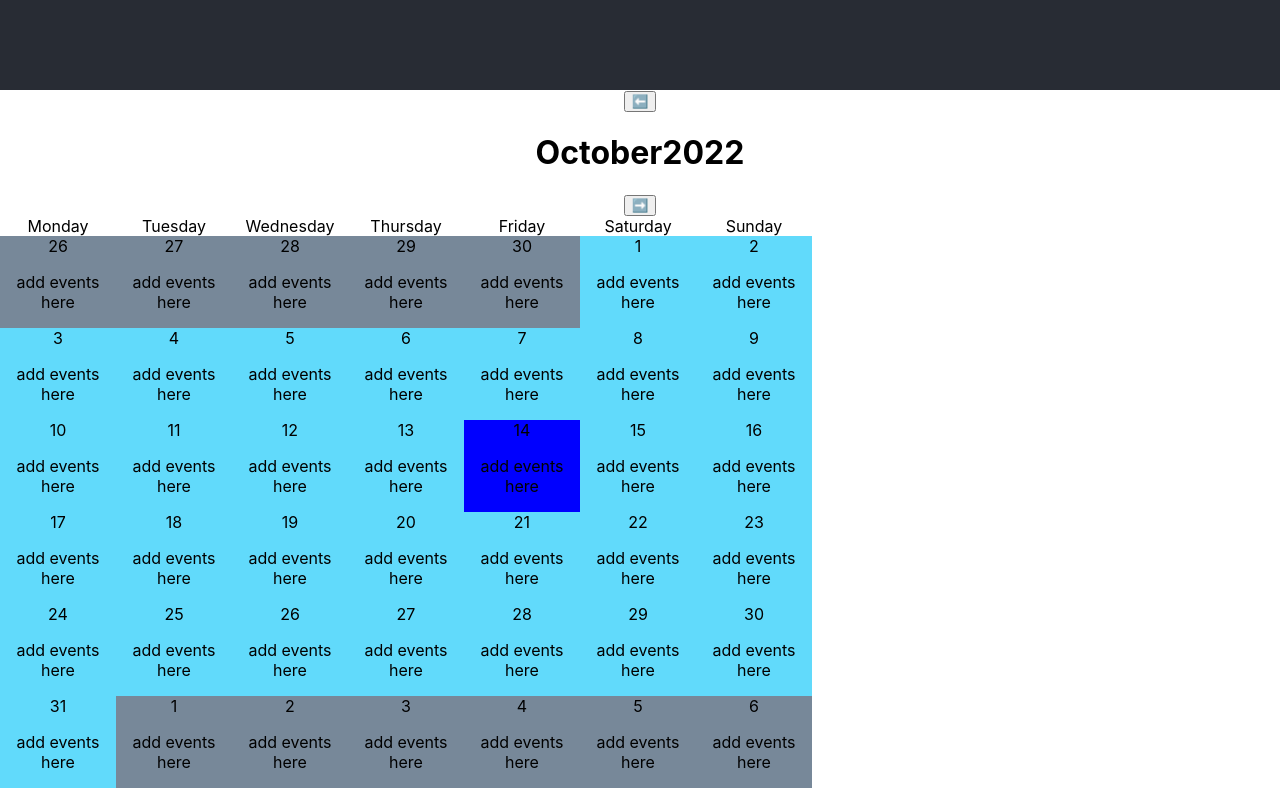
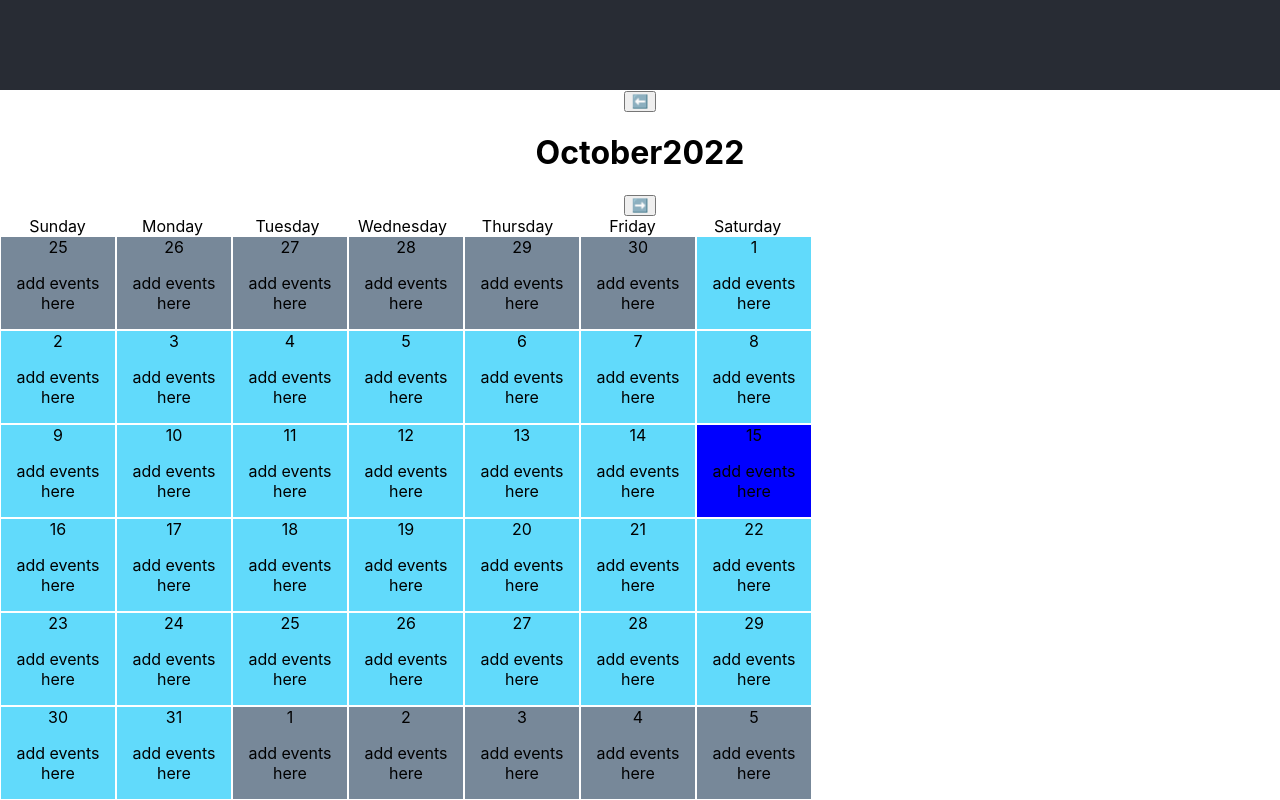
Before and after one commit to joeypettit/solo-spike-calendar, a React (Create React App) app: page / in a window 1280 px wide. Shown: the part 710-1510 px from the top of the page. Built offline with nearby package versions, Linux system fonts and the light colour scheme.

Commit message:
finished basic month view, works for all months

```diff
--- a/src/App.css
+++ b/src/App.css
@@ -39,21 +39,24 @@
 
 .cell-thismonth{
   background-color: #61dafb;
-  width: 116px;
+  width: 114px;
+  margin: 1px;
 }
 
 .cell-othermonth{
   background-color: lightslategray;
-  width: 116px;
+  width: 114px;
+  margin: 1px;
 }
 
 .cell-thismonth.currentday{
   background-color: blue;
-  width: 116px;
+  width: 114px;
+  margin: 1px;
 }
 
 .dayname{
-  width: 116px;
+  width: 115px;
 }
 
 
--- a/src/App.jsx
+++ b/src/App.jsx
@@ -1,32 +1,57 @@
 import './App.css';
-import {useState} from 'react';
+import {useState, useEffect} from 'react';
 import CalNav from './CalNav';
 
 function App() {
-  const todaysDate = new Date();  // get today's date
-  console.log('todays date', todaysDate);
+
+  //~~~~~~~~~~~~~~~ STATE AND VARIABLES~~~~~~~~~~~~~~~~~~~~
+  // get today's date
+  const todaysDate = new Date();
 
   // display date is used to change months, it is set to a date in the middle of the month
-  // so that when it is used to increment the month, it is on a day that every month has (not the 31st)
+  // so that when it is used to increment the month, it is on a day that every month has (not the 31st for example)
   // displayDate and setDisplayDate is passed to CalNav as a prop
-  const [displayDate, setDisplayDate] = useState(todaysDate.setDate(14));
+  const [displayDate, setDisplayDate] = useState(new Date(todaysDate.setDate(15)));
+
+  // array of all date objects in current month view => {date: ... , events: ... }
+  const [allDates, setAllDates] = useState([]);
+
+  //~~~~~~~~~~~~~~~~~~~~~~~~~~~~~~~~~~~~~~~~~~~~~~~~~~~~~~~~
 
 
-  const startingDate = new Date(todaysDate.getFullYear(), todaysDate.getMonth(), 1) // get first of this month
 
-  // set startingDate to the Monday before the 1st of the month, (ex. startingDate of October 2022 is Monday Sept 26)
-  startingDate.setDate(startingDate.getDate() - (startingDate.getDay() - 1))
-  console.log('Monday before 1st of month', startingDate);
+  // this function will get the first day the calendar should display for the displayed month, and
+  // create an array of date objects for each day. (unless, sunday === the first day of month)
+  function createCalendar(){
+      // get the first day of displayed month
+      const firstOfMonth = new Date(displayDate.getFullYear(), displayDate.getMonth(), 1);
+      // get Sunday before the 1st of the month, (ex. for October 2022 => Sunday Sept 25)
+      const SundayBeforeTheFirst = new Date(firstOfMonth.setDate(firstOfMonth.getDate() - (firstOfMonth.getDay())));
 
-  // create array of date objects for each day of this months view (including full weeks on either side)
-  const dates = []
-  for (let i = 0; i < (6 * 7); i++) {
-      const date = new Date(startingDate)
-      dates.push({ date, events: 'add events here' })
-      startingDate.setDate(startingDate.getDate() + 1)
-  }
-  console.log('dates array', dates);
+      // create array of date objects for each day of this months view (including full weeks on either side)
+      const datesInView = [];
+      for (let i = 0; i < (6 * 7); i++) {
+        // conditional checks to see if last sunday in month view belongs to current month,
+        // if it does not, then don't render first week of next month (with no dates from current month)
+        if(SundayBeforeTheFirst.getDay()===0
+            && SundayBeforeTheFirst.getMonth() !== displayDate.getMonth()
+            && SundayBeforeTheFirst.getTime()>displayDate.getTime()){
+              break;
+            } else{
+              const date = new Date(SundayBeforeTheFirst);
+              datesInView.push({ date, events: 'add events here' });
+              SundayBeforeTheFirst.setDate(SundayBeforeTheFirst.getDate() + 1);
+            }
 
+      }
+      console.log('dates in view  array', datesInView);
+      // set array to allDates in state
+      setAllDates(datesInView);
+      }
+
+
+
+  useEffect(()=>createCalendar(),[ displayDate]);
 
   return (
     <div className="App">
@@ -36,20 +61,20 @@ function App() {
       <div id>
         <CalNav displayDate={displayDate} setDisplayDate={setDisplayDate}/>
         <div id="cal-holder">
+          <div className='dayname'>Sunday</div>
           <div className='dayname'>Monday</div>
           <div className='dayname'>Tuesday</div>
           <div className='dayname'>Wednesday</div>
           <div className='dayname'>Thursday</div>
           <div className='dayname'>Friday</div>
           <div className='dayname'>Saturday</div>
-          <div className='dayname'>Sunday</div>
-          {dates.map((date, index)=>{
+          {allDates. map((date, index)=>{
             return(
               <div
                 key={index}
-                className={`cell-${date.date.getMonth()===todaysDate.getMonth()
+                className={`cell-${date.date.getMonth()=== displayDate.getMonth()
                             ?`thismonth`:`othermonth`}${
-                              date.date.getDate() == todaysDate.getDate() ?
+                              date.date.getDate() == todaysDate.getDate() && date.date.getMonth() === todaysDate.getMonth() && date.date.getFullYear() === todaysDate.getFullYear()?
                               " currentday" : ""}`}
                 >
                 <div className="date">
@@ -60,7 +85,6 @@ function App() {
                 </div>
               </div>
             )
-
           })}
         </div>
       </div>
--- a/src/CalNav.jsx
+++ b/src/CalNav.jsx
@@ -21,9 +21,6 @@ function CalNav({displayDate, setDisplayDate}){
         //
         let newYear = new Date(displayDate);
         setThisYear(newYear.getFullYear());
-
-
-
 
     }
 
```
